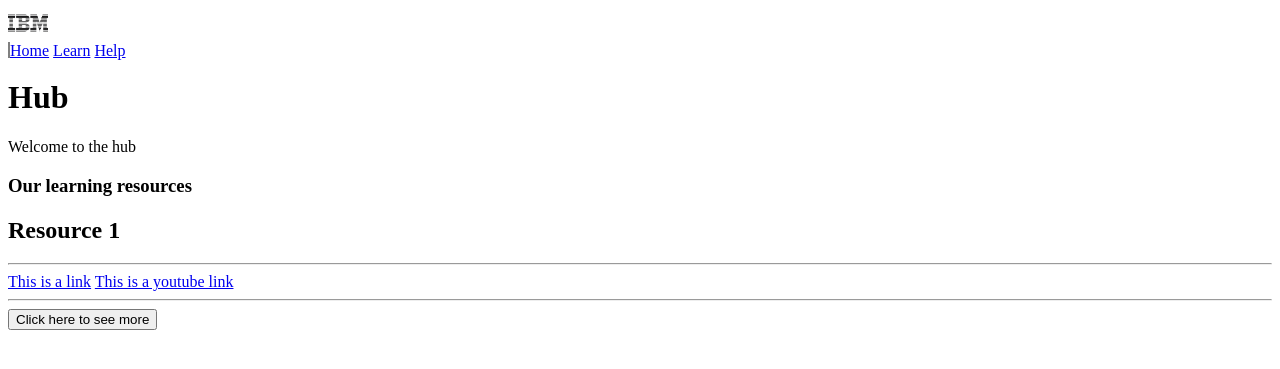
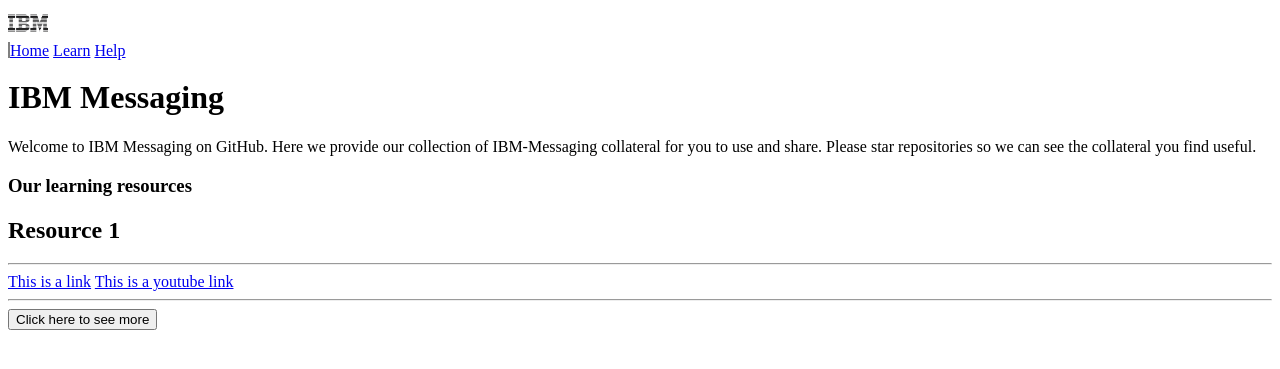
Before and after one commit to Hannah-Jones997/Hannah-Jones997.github.io, a Jekyll site: the page built from index.md, in a window 1280 px wide. Shown: the top 369 px of the page. Built offline with Jekyll 4.4.1, drawn with Linux system fonts in a browser that asks for light colours; some web fonts are replaced.

Commit message:
added css files back in

```diff
--- a/_layouts/default.html
+++ b/_layouts/default.html
@@ -2,6 +2,7 @@
 <head>
     <meta charset="UTF-8">
     <link rel="stylesheet" href="../css/header.css">
+    <link rel="stylesheet" href="../css/universal.css">
 </head>
 <body>
     {% include header.html %}
--- a/css/header.css
+++ b/css/header.css
@@ -21,7 +21,7 @@
 }
 
 
-/* To change later, adaptive to small screen sizes */
+/* To change later, adaptive to small screen sizes
 @media screen and (max-width: 500px) {
   .header a {
     float: none;
@@ -31,4 +31,4 @@
   .header-right {
     float: none;
   }
-}
+} */
--- a/index.md
+++ b/index.md
@@ -3,8 +3,8 @@
 title: Home
 ---
 <div id="title">
-    <h1>Hub</h1>
-    <p>Welcome to the hub</p>
+    <h1>IBM Messaging</h1>
+    <p>Welcome to IBM Messaging on GitHub. Here we provide our collection of IBM-Messaging collateral for you to use and share. Please star repositories so we can see the collateral you find useful.</p>
 </div>
 
 <h3>Our learning resources</h3>
--- a/package.json
+++ b/package.json
@@ -1,5 +1,6 @@
 {
   "dependencies": {
+    "@carbon/grid": "^11.39.0",
     "@carbon/web-components": "^2.34.0"
   }
 }
```
Also changed, not shown: 1 other file.
